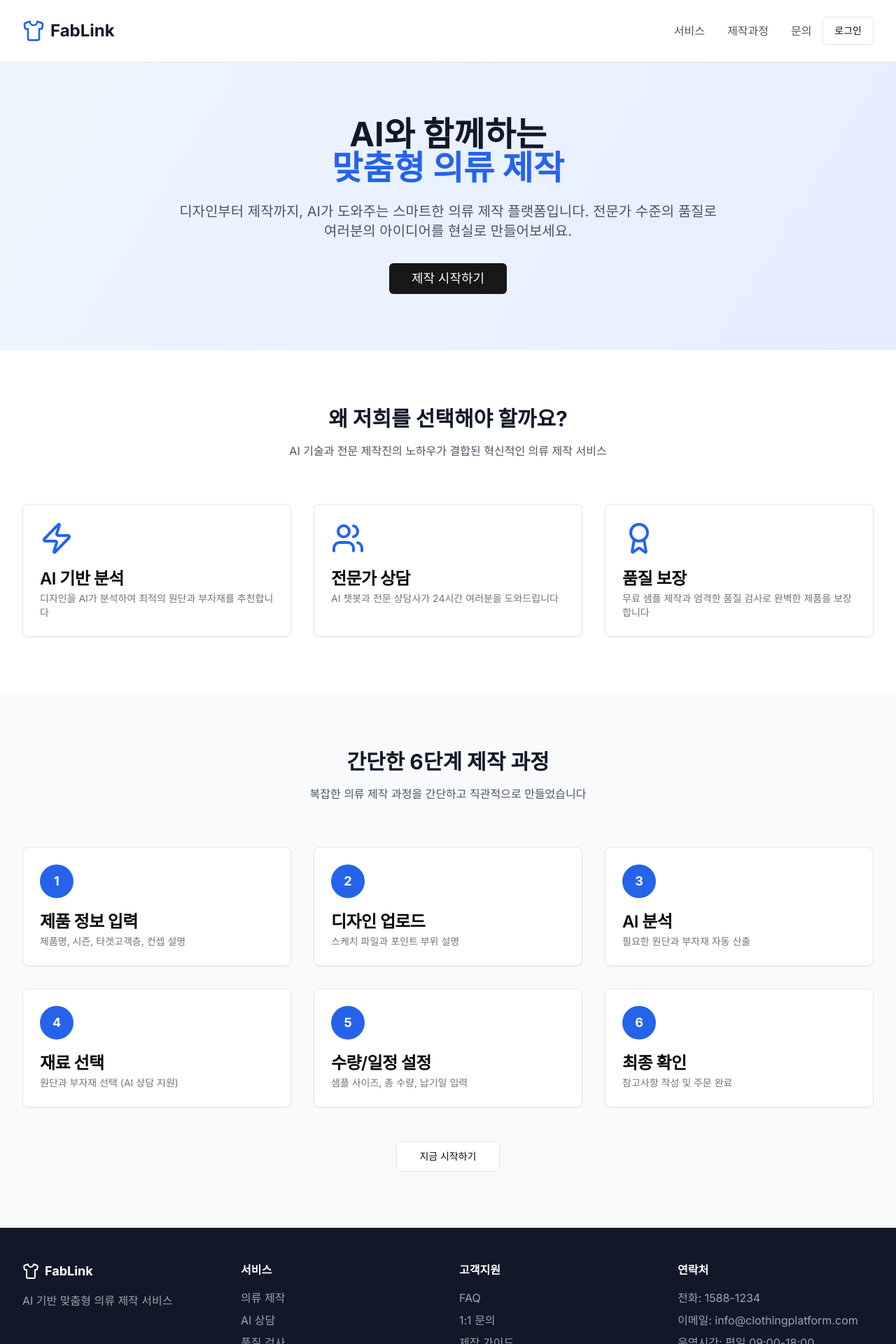
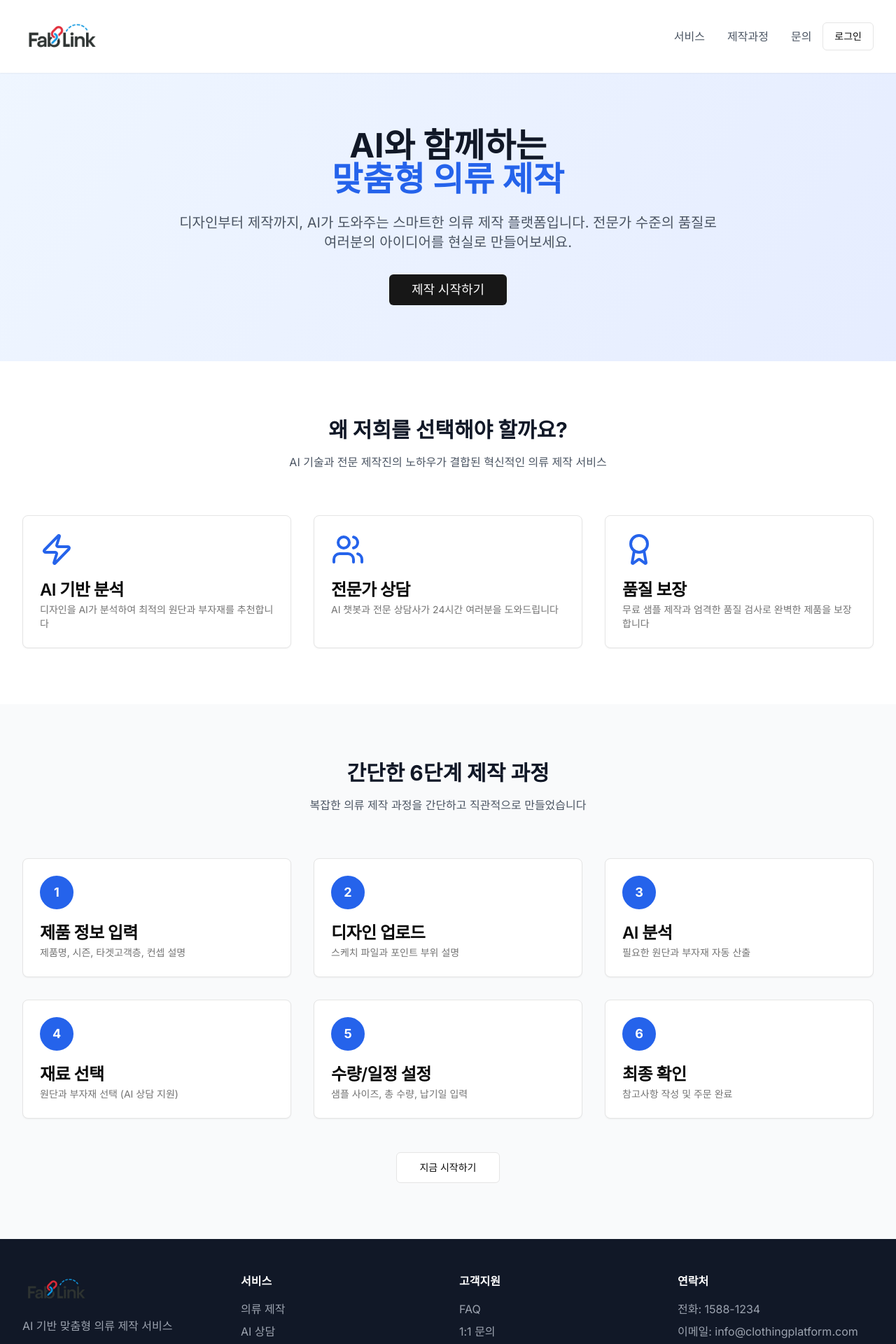
Before and after one commit to Fab-link/Fablink-Front, a Next.js app: page / in a window 1280 px wide. Shown: the top 1920 px of the page at 70% size. Built offline with nearby package versions, Linux system fonts and the light colour scheme; no server answers.

Commit message:
FABLINK-161 FabLink 로고 적용

```diff
--- a/app/dashboard/page.tsx
+++ b/app/dashboard/page.tsx
@@ -152,8 +152,8 @@ export default function DashboardPage() {
               </Sheet>
 
               <div className="flex items-center space-x-2">
-                <Shirt className="h-8 w-8 text-blue-600" />
-                <h1 className="text-2xl font-bold text-gray-900">Fablink</h1>
+                <img src="/FabLink_logo.png" alt="FabLink" className="h-14 w-auto" />
+                <h1 className="sr-only">FabLink</h1>
               </div>
             </div>
 
--- a/app/designer/orders/page.tsx
+++ b/app/designer/orders/page.tsx
@@ -581,8 +581,8 @@ export default function DesignerOrdersPage() {
                 onClick={() => router.push('/')}
                 className="flex items-center space-x-2 text-black hover:text-gray-700 transition-colors mr-4"
               >
-                <Shirt className="h-6 w-6" />
-                <span className="text-xl font-bold">Fablink</span>
+                <img src="/FabLink_logo.png" alt="FabLink" className="h-12 w-auto" />
+                <span className="sr-only">FabLink</span>
               </button>
               <Link href="/dashboard">
                 <Button variant="ghost" size="sm">
--- a/app/manufacturing/ai-analysis/page.tsx
+++ b/app/manufacturing/ai-analysis/page.tsx
@@ -3,7 +3,7 @@
 import { useState, useEffect } from "react"
 import { Card, CardContent } from "@/components/ui/card"
 import { Progress } from "@/components/ui/progress"
-import { Loader2, Brain, FactoryIcon as Fabric, Package, Shirt } from "lucide-react"
+import { Loader2, Brain, FactoryIcon as Fabric, Package } from "lucide-react"
 import { useRouter } from "next/navigation"
 
 export default function ManufacturingStep3() {
@@ -60,8 +60,8 @@ export default function ManufacturingStep3() {
             onClick={() => router.push('/')}
             className="flex items-center space-x-2 text-black hover:text-gray-700 transition-colors"
           >
-            <Shirt className="h-8 w-8" />
-            <span className="text-2xl font-bold">Fablink</span>
+            <img src="/FabLink_logo.png" alt="FabLink" className="h-14 w-auto" />
+            <span className="sr-only">FabLink</span>
           </button>
         </div>
 
--- a/app/manufacturing/design-upload/page.tsx
+++ b/app/manufacturing/design-upload/page.tsx
@@ -200,8 +200,8 @@ export default function ManufacturingStep2() {
             onClick={() => router.push('/')}
             className="flex items-center space-x-2 text-black hover:text-gray-700 transition-colors"
           >
-            <Shirt className="h-8 w-8" />
-            <span className="text-2xl font-bold">Fablink</span>
+            <img src="/FabLink_logo.png" alt="FabLink" className="h-14 w-auto" />
+            <span className="text-2xl font-bold sr-only">FabLink</span>
           </button>
         </div>
 
@@ -297,7 +297,6 @@ export default function ManufacturingStep2() {
           <Card>
             <CardHeader>
               <CardTitle className="flex items-center space-x-2">
-                <Shirt className="h-5 w-5" />
                 <span>의류 종류 & 디자인 요소</span>
               </CardTitle>
               <CardDescription>제작할 의류 종류와 디자인 요소를 선택해주세요</CardDescription>
--- a/app/manufacturing/page.tsx
+++ b/app/manufacturing/page.tsx
@@ -10,7 +10,7 @@ import { Label } from "@/components/ui/label"
 import { Textarea } from "@/components/ui/textarea"
 import { Select, SelectContent, SelectItem, SelectTrigger, SelectValue } from "@/components/ui/select"
 import { Progress } from "@/components/ui/progress"
-import { ArrowRight, Shirt } from "lucide-react"
+import { ArrowRight } from "lucide-react"
 import { useRouter } from "next/navigation"
 
 // Per-step DB 호출을 중단하고 localStorage에만 저장합니다.
@@ -85,8 +85,8 @@ export default function ManufacturingStep1() {
             onClick={() => router.push('/')}
             className="flex items-center space-x-2 text-black hover:text-gray-700 transition-colors"
           >
-            <Shirt className="h-8 w-8" />
-            <span className="text-2xl font-bold">Fablink</span>
+            <img src="/FabLink_logo.png" alt="FabLink" className="h-14 w-auto" />
+            <span className="sr-only">FabLink</span>
           </button>
         </div>
 
@@ -102,7 +102,7 @@ export default function ManufacturingStep1() {
         {/* Header */}
         <div className="text-center mb-8">
           <div className="flex items-center justify-center mb-4">
-            <Shirt className="h-12 w-12 text-blue-600" />
+            <img src="/FabLink_logo.png" alt="FabLink" className="h-16 w-auto" />
           </div>
           <h1 className="text-3xl font-bold text-gray-900 mb-2">제품 정보 입력</h1>
           <p className="text-gray-600">제작하실 의류의 기본 정보를 입력해주세요</p>
--- a/app/page.tsx
+++ b/app/page.tsx
@@ -3,7 +3,7 @@
 import { useEffect } from "react"
 import { Button } from "@/components/ui/button"
 import { Card, CardDescription, CardHeader, CardTitle } from "@/components/ui/card"
-import { Shirt, Zap, Users, Award } from "lucide-react"
+import { Zap, Users, Award } from "lucide-react"
 import Link from "next/link"
 import { useRouter } from "next/navigation"
 import { useAuthContext } from "@/contexts/AuthContext"
@@ -36,8 +36,8 @@ export default function HomePage() {
         <div className="max-w-7xl mx-auto px-4 sm:px-6 lg:px-8">
           <div className="flex justify-between items-center py-6">
             <div className="flex items-center space-x-2">
-              <Shirt className="h-8 w-8 text-blue-600" />
-              <h1 className="text-2xl font-bold text-gray-900">FabLink</h1>
+              <img src="/FabLink_logo.png" alt="FabLink" className="h-14 w-auto" />
+              <h1 className="sr-only">FabLink</h1>
             </div>
             <div className="flex items-center space-x-4">
               <nav className="hidden md:flex space-x-8">
@@ -162,8 +162,8 @@ export default function HomePage() {
           <div className="grid grid-cols-1 md:grid-cols-4 gap-8">
             <div>
               <div className="flex items-center space-x-2 mb-4">
-                <Shirt className="h-6 w-6" />
-                <span className="text-lg font-bold">FabLink</span>
+                <img src="/FabLink_logo.png" alt="FabLink" className="h-12 w-auto" />
+                <span className="sr-only">FabLink</span>
               </div>
               <p className="text-gray-400">AI 기반 맞춤형 의류 제작 서비스</p>
             </div>
```
Also changed, not shown: public/FabLink_logo.png (added).
